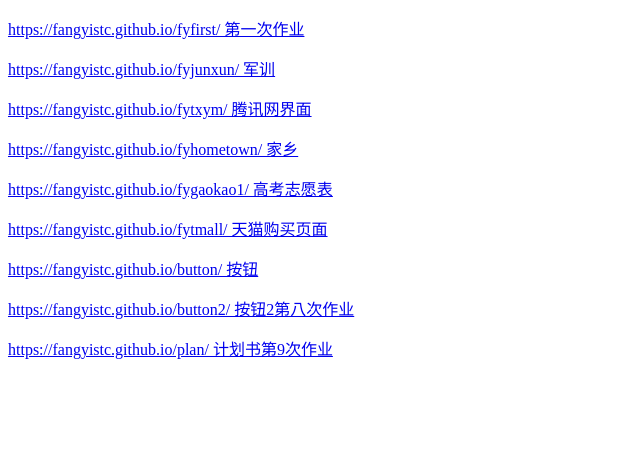
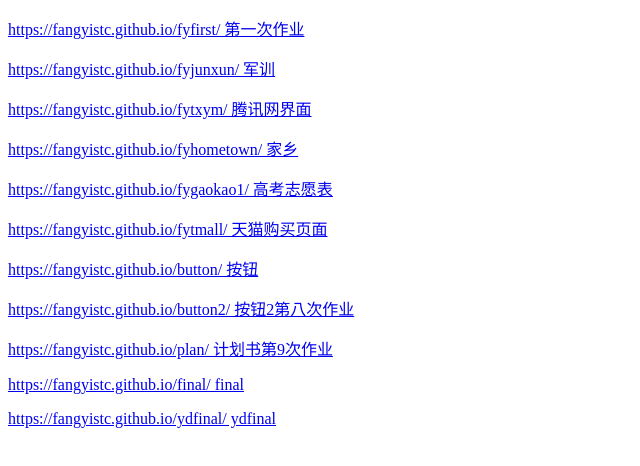
Before and after one commit to fangyistc/fyall, a plain HTML site: page index.html in a window 1280 px wide. Shown: the whole page, without its empty margins (0-640 px from the left). Drawn offline with Linux system fonts and the light colour scheme.

Commit message:
Update index.html

```diff
--- a/index.html
+++ b/index.html
@@ -14,6 +14,7 @@
 	<p><a href="https://fangyistc.github.io/button/">https://fangyistc.github.io/button/ 按钮</p>
 	<p><a href="https://fangyistc.github.io/button2/">https://fangyistc.github.io/button2/ 按钮2第八次作业</p>
 		<p><a href="https://fangyistc.github.io/plan/">https://fangyistc.github.io/plan/ 计划书第9次作业</p>
-
+         <p><a href="https://fangyistc.github.io/final/">https://fangyistc.github.io/final/ final </p>
+		 <p><a href="https://fangyistc.github.io/ydfinal/">https://fangyistc.github.io/ydfinal/ ydfinal </p>
 	</body>
 </html>
```
